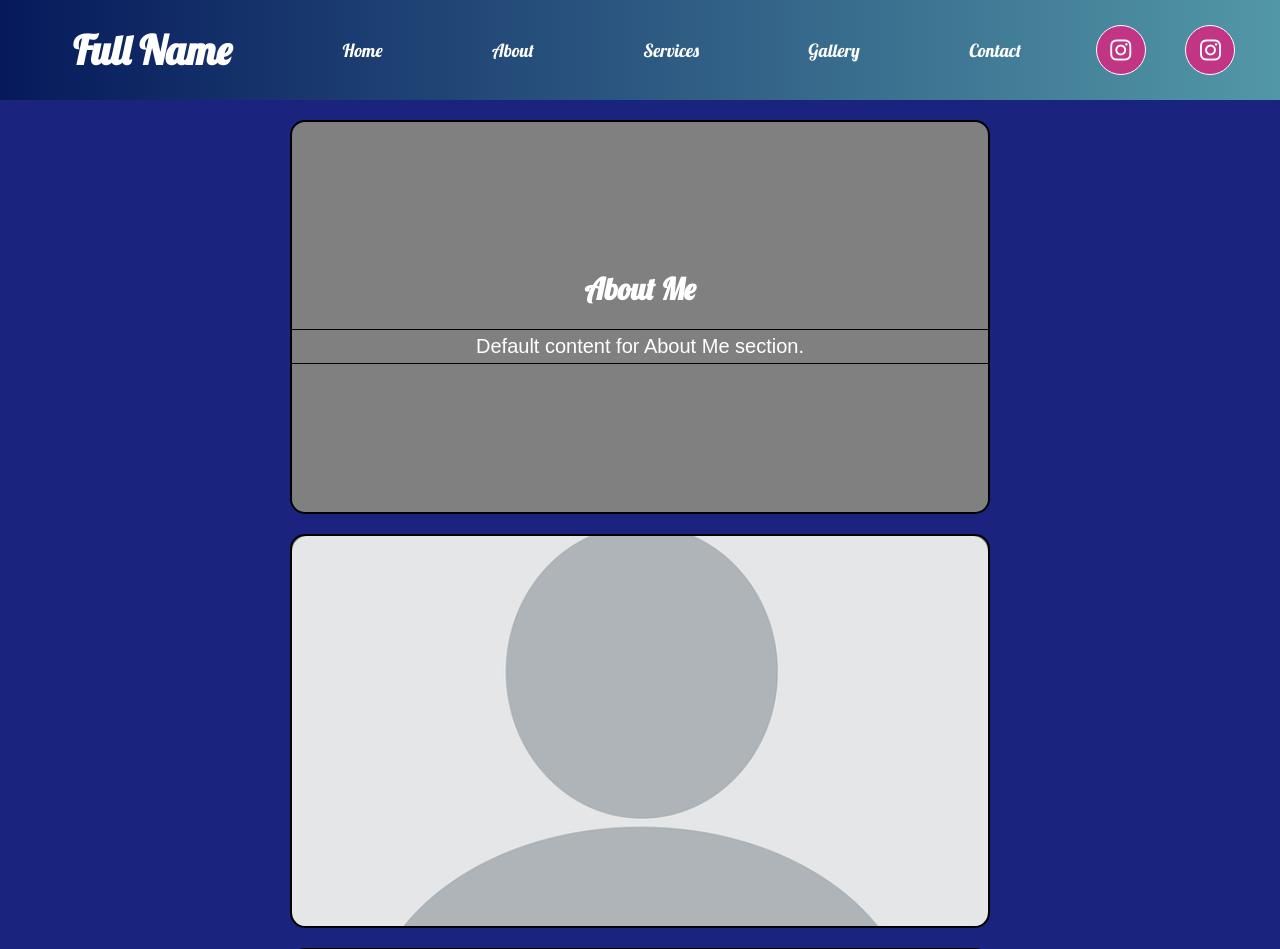
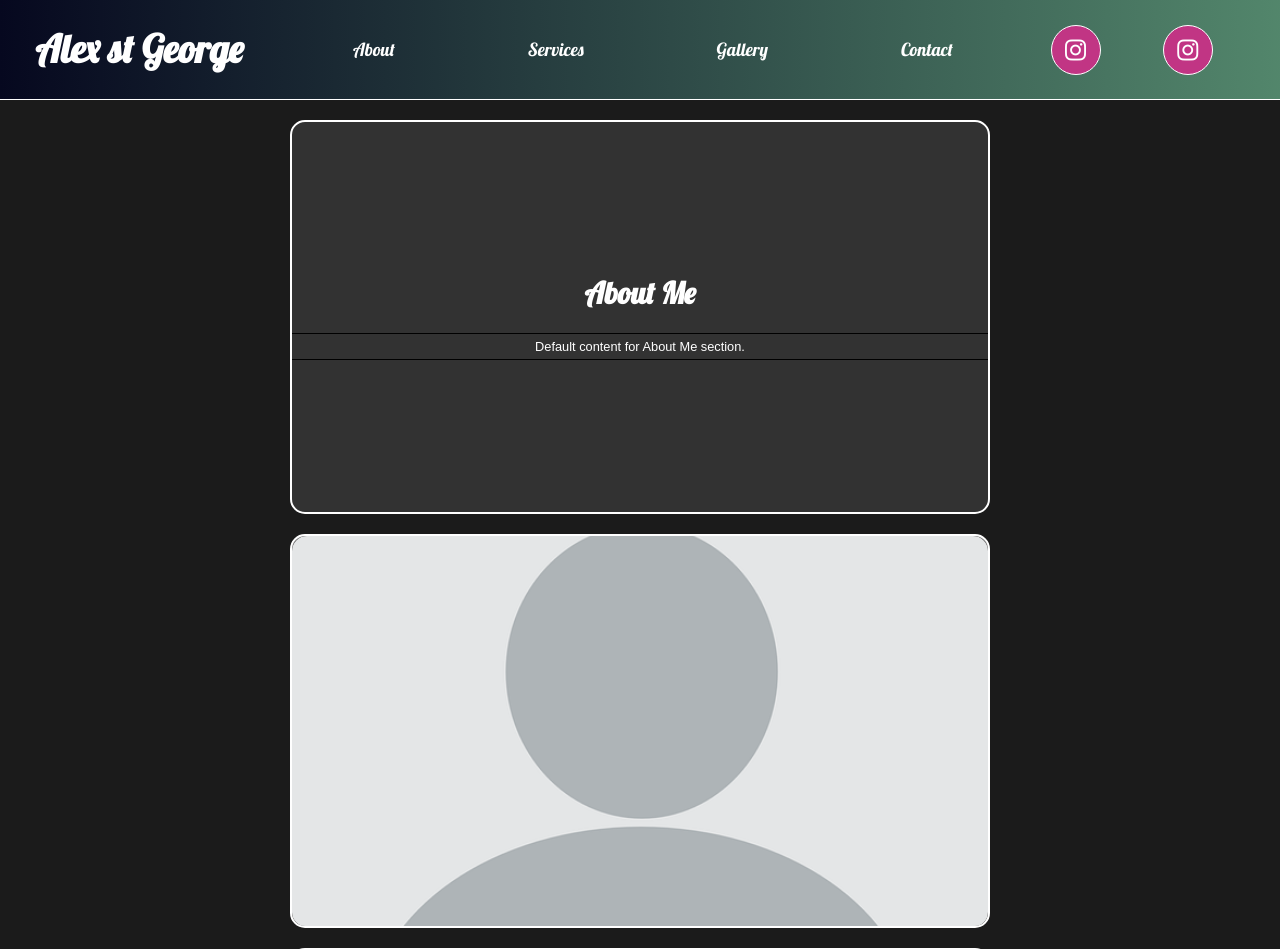
Before and after one commit to none-type/tattoo_website, a Django app: page / in a window 1280 px wide. Shown: the top 949 px of the page. Run offline with Django 5.2, Linux system fonts and the light colour scheme; data comes from the database, SQL or seed files in the repository; data that the repository does not hold is empty.

Commit message:
changed styling of page

```diff
--- a/static/styles.css
+++ b/static/styles.css
@@ -36,7 +36,7 @@ html {
     top: 0; /* Aligns the navbar to the top */
     left: 0; /* Aligns the navbar to the left */
     right: 0; /* Aligns the navbar to the right */
-    background-color: rgba(0, 71, 240, 0.5); /* Semi-transparent background */
+    background-color: rgba(0, 0, 0, 0.5); /* Semi-transparent background */
     background-image: linear-gradient(to right, rgba(0, 0, 0, 0.5), rgba(152, 251, 152, 0.5)); /* Gradient effect */
     backdrop-filter: blur(5px); /* Adds a blur effect to background */
     display: flex; /* Flexbox for aligning items inside the navbar */
@@ -47,15 +47,22 @@ html {
     align-items: center; /* Vertically centers the navbar items */
     min-height: 100px;
     max-height: 100px;
+    border-bottom: 1px solid white;
 }
 
 .name-head {
+    display: flex;
     white-space: nowrap; /* Prevents the text from wrapping */
-    margin: 0px; /* Removes margins */
-    margin-left: 5%; /* Adds space to the left of the text */
+    margin-left: 2%; /* Adds space to the left of the text */
+    margin-right: 2%;
     color: white; /* White text color */
     width: 200px; /* Fixed width */
     height: 50px; /* Fixed height */
+}
+
+.name-head h1 {
+    display: flex;
+    font-size: 3vw;
 }
 
 
@@ -157,7 +164,7 @@ html {
     align-content: center; /* Aligns items evenly, only available with flex-wrap: wrap; */
     align-items: center;
     flex-direction: row; /* Aligns items in a row */
-    background-color: rgba(26, 35, 126, 1.0);
+    background-color: rgba(27, 27, 27, 1.0);
     margin: 0px; /* Removes default margin */
     width: 100%; /* Full width */
     flex-wrap: wrap; /* Wraps items onto a new line if necessary */
@@ -176,10 +183,10 @@ html {
     max-width: 700px; /* Set max width */
     min-width: 200px; /* Set min width */
     aspect-ratio: 16 / 9; /* Maintains a 16:9 aspect ratio */
-    background-color: gray; /* Example background color */
+    background-color: rgba(50, 50, 50, 1.0);
     overflow: hidden; /* In case you have content overflow */
     margin: 0 auto; /* Centers the box */
-    border: 2px solid black;
+    border: 2px solid white;
     border-radius: 15px;
 }
 
@@ -187,14 +194,29 @@ html {
     margin: 0; /* Removes default margin */
     padding: 0; /* Removes default padding */
     overflow: hidden; /* Hides overflow text */
+    font-size: 1vw; /* Text size is 5% of the viewport width */
 }
 
-.profile-text {
-    font-size: 5px; /* Small font size */
+.profile-paragraph {
+    font-size: 1vw; /* Text size is 5% of the viewport width */
     text-align: center; /* Centers text */
     padding: 10px; /* Padding inside the text container */
     min-width: 200px; /* Minimum width for the text block */
 }
+
+p.profile-paragraph {
+    color: white;
+    align-items: flex-start; /* Aligns items at the top */
+    justify-content: center; /* Centers items vertically */
+    font-size: 20px; /* Font size */
+    font-family: sans-serif; /* Font style */
+    border-top: solid 1px black; /* Top border */
+    border-bottom: solid 1px black; /* Bottom border */
+    padding: 5px; /* Padding inside the paragraph */
+    margin-top: 20px;
+    font-size: 1vw; /* Text size is 5% of the viewport width */
+}
+
 
 /*////////////////////////*/
 /* profile image */
@@ -208,7 +230,7 @@ html {
     background-color: gray; /* Example background color */
     overflow: hidden; /* In case you have content overflow */
     margin: 0 auto; /* Centers the box */
-    border: 2px solid black;
+    border: 2px solid white;
     border-radius: 15px;
 }
 
@@ -242,17 +264,6 @@ html {
     font-size: 30px; /* Font size */
 }
 
-p.profile-paragraph {
-    color: white;
-    align-items: flex-start; /* Aligns items at the top */
-    justify-content: center; /* Centers items vertically */
-    font-size: 20px; /* Font size */
-    font-family: sans-serif; /* Font style */
-    border-top: solid 1px black; /* Top border */
-    border-bottom: solid 1px black; /* Bottom border */
-    padding: 5px; /* Padding inside the paragraph */
-    margin-top: 20px;
-}
 
 
 
@@ -268,7 +279,7 @@ p.profile-paragraph {
     background-color: gray; /* Example background color */
     overflow: hidden; /* In case you have content overflow */
     margin: 0 auto; /* Centers the box */
-    border: 2px solid black;
+    border: 2px solid white;
     border-radius: 15px;
 }
 
@@ -302,10 +313,10 @@ p.profile-paragraph {
     max-width: 700px; /* Set max width */
     min-width: 200px; /* Set min width */
     aspect-ratio: 16 / 9; /* Maintains a 16:9 aspect ratio */
-    background-color: gray; /* Example background color */
+    background-color: rgba(50, 50, 50, 1.0);
     overflow: hidden; /* In case you have content overflow */
     margin: 0 auto; /* Centers the box */
-    border: 2px solid black;
+    border: 2px solid white;
     border-radius: 15px;
 }
 
@@ -313,7 +324,7 @@ p.services-paragraph {
     color: white;
     align-items: flex-start; /* Aligns items at the top */
     justify-content: center; /* Centers items vertically */
-    font-size: 20px; /* Font size */
+    font-size: 1vw; /* Text size is 5% of the viewport width */
     font-family: sans-serif; /* Font style */
     border-top: solid 1px black; /* Top border */
     border-bottom: solid 1px black; /* Bottom border */
@@ -335,12 +346,14 @@ p.services-paragraph {
 
 .contact-section {
     position: relative; /* Allows child elements to be positioned */
-    background-color: rgba(0, 71, 240, 0.5); /* Semi-transparent blue background */
+    background-color: rgba(0, 0, 0, 0.5); /* Semi-transparent background */
     background-image: linear-gradient(to right, rgba(0, 0, 0, 0.5), rgba(152, 251, 152, 0.5)); /* Gradient effect */
+    backdrop-filter: blur(5px); /* Adds a blur effect to background */
     width: 100%; /* Full width */
     height: auto; /* Adjust height based on content */
     padding: 20px; /* Padding inside the section */
     margin-top: 20px; /* Adds space at the top */
+    border-top: 1px solid white;
 }
 
 .contact-text, p {
@@ -417,13 +430,11 @@ p.services-paragraph {
     width: 80vw; /* Width of the grid container */
     grid-template-columns: repeat(auto-fill, minmax(200px, 1fr)); /* Responsive grid columns */
     gap: 10px; /* Space between grid items */
-    border: 2px solid black; /* Black border around the grid */
-    border-radius: 8px; /* Rounded corners for the border */
     padding: 15px; /* Padding inside the grid container */
     height: auto; /* Adjust height based on content */
     grid-auto-rows: auto; /* Rows grow based on content */
     margin-top: 10px;
-    background-color: darkblue;
+    background-color: ;
 }
 
 /* Styles for individual grid items */
--- a/webapp/templates/index.html
+++ b/webapp/templates/index.html
@@ -22,10 +22,11 @@
 </head>
 <body>
 	<nav class="navbar" id="home">
-		<h1 class="name-head">Full Name</h1>
+		<div class="name-head">
+			<h1>Alex st George</h1>
+		</div>
+
 	    <ul class="navbar-links">
-
-	        <li class="list-link"><a href="#home">Home</a></li>
 
 	        <li class="list-link"><a href="#about">About</a></li>
 
@@ -38,12 +39,12 @@
 
 
 	        <li class="instagram">
-			    <a href="https://instagram.com/yourusername" target="_blank">
+			    <a href="https://www.instagram.com/saintgeorgetattoo/" target="_blank">
 			        <i class="fab fa-instagram"></i>
 			    </a>
 			</li>
 			<li class="instagram">
-			    <a href="https://instagram.com/yourusername" target="_blank">
+			    <a href="https://www.instagram.com/cyberbite2000/" target="_blank">
 			        <i class="fab fa-instagram"></i>
 			    </a>
 			</li>
@@ -136,12 +137,12 @@
 		        <div class="social-links">
 		            <ul>
 				        <li class="instagram">
-						    <a href="https://instagram.com/yourusername" target="_blank">
+						    <a href="https://www.instagram.com/saintgeorgetattoo/" target="_blank">
 						        <i class="fab fa-instagram"></i>
 						    </a>
 						</li>
 						<li class="instagram">
-						    <a href="https://instagram.com/yourusername" target="_blank">
+						    <a href="https://www.instagram.com/cyberbite2000/" target="_blank">
 						        <i class="fab fa-instagram"></i>
 						    </a>
 						</li>
@@ -166,14 +167,20 @@
 		    const modalImage = document.getElementById('modal-image');
 		    modalImage.src = imageSrc;
 		    modal.classList.add('active'); // Show the modal
+
+		    const scrollbarWidth = window.innerWidth - document.documentElement.clientWidth; // Calculate scrollbar width
+		    document.body.style.paddingRight = `${scrollbarWidth}px`; // Add padding to offset scrollbar disappearance
 		    document.body.style.overflow = 'hidden'; // Disable scroll
 		}
 
 		function closeModal() {
 		    const modal = document.getElementById('modal');
 		    modal.classList.remove('active'); // Hide the modal
+
 		    document.body.style.overflow = ''; // Re-enable scroll
+		    document.body.style.paddingRight = ''; // Remove padding
 		}
+
 
 
 		function toggleMenu() {
```
